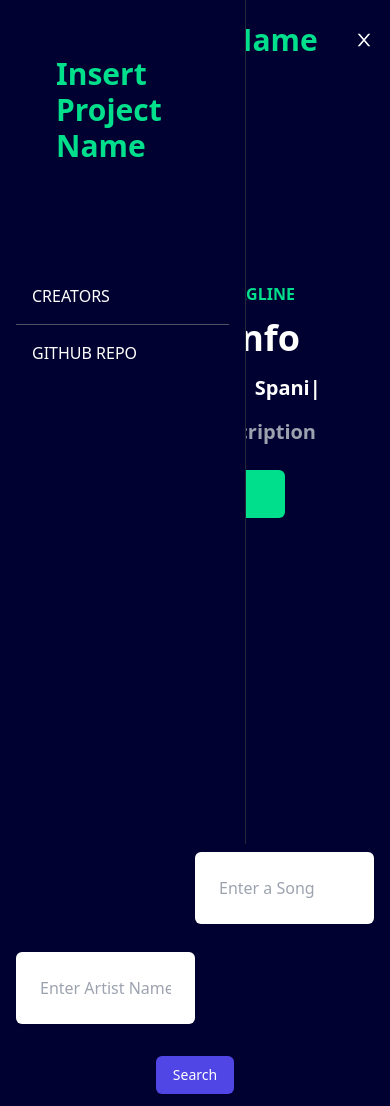
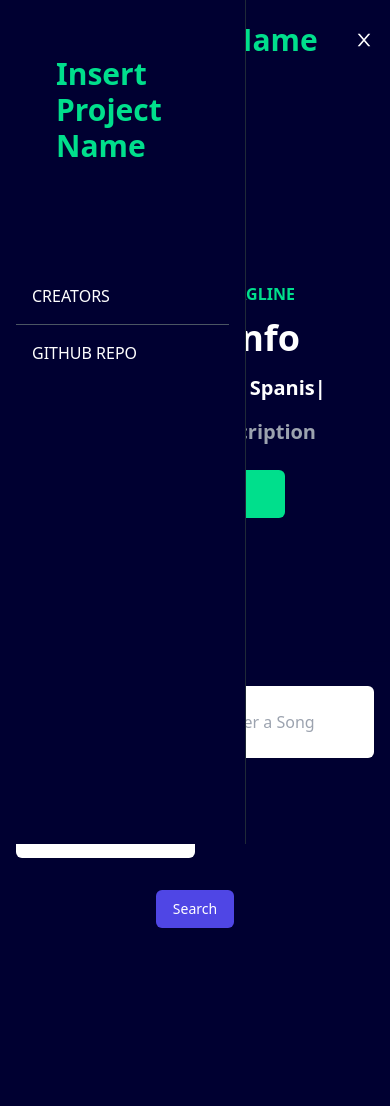
Before and after one commit to SafeTorpedo/Impractical-Hackers, a React (Create React App) app: page / in a window 390 px wide. After the commit the page ends 940 px from the top, so only its background shows below. Built offline with nearby package versions, Linux system fonts and the light colour scheme.

Commit message:
Adjusted the margin-top of the form

```diff
--- a/src/components/Formm.jsx
+++ b/src/components/Formm.jsx
@@ -4,14 +4,14 @@ const Formm = () => {
 
 
     return (
-        // <div className="md:col-span-2 md:mt-0 text-center" >
+        <div className="mt-[-166px] md:col-span-2 md: text-center" >
       <form action="#" method="POST">
         <div className="overflow-hidden shadow sm:rounded-md">
           <div className=" px-4 py-5 sm:p-6">
             <div className="grid grid-cols-6 gap-6">
               <div className="col-span-6 sm:col-span-3">
                 {/* <label for="Song" className="block text-sm font-medium text-gray-700">Song Title</label> */}
-                <input type="text" name="song" id="song" autocomplete="given-name" placeholder="Enter a Song" className="mt-1 ml-auto p-6 block w-1/2 rounded-md border-red-400 shadow-sm focus:border-indigo-500 focus:ring-indigo-500 sm:text-sm"/>
+                <input type="text" name="song" id="song" autocomplete="given-name" placeholder="Enter a Song" className="mt-1 ml-auto p-6 block w-1/2 rounded-md border-red-300 shadow-sm focus:border-indigo-500 focus:ring-indigo-500 sm:text-sm"/>
               </div>
 
               <div className="col-span-6 sm:col-span-3">
@@ -25,7 +25,7 @@ const Formm = () => {
           </div>
         </div>
       </form>
-    // </div>
+     </div>
     );
 };
 
```
